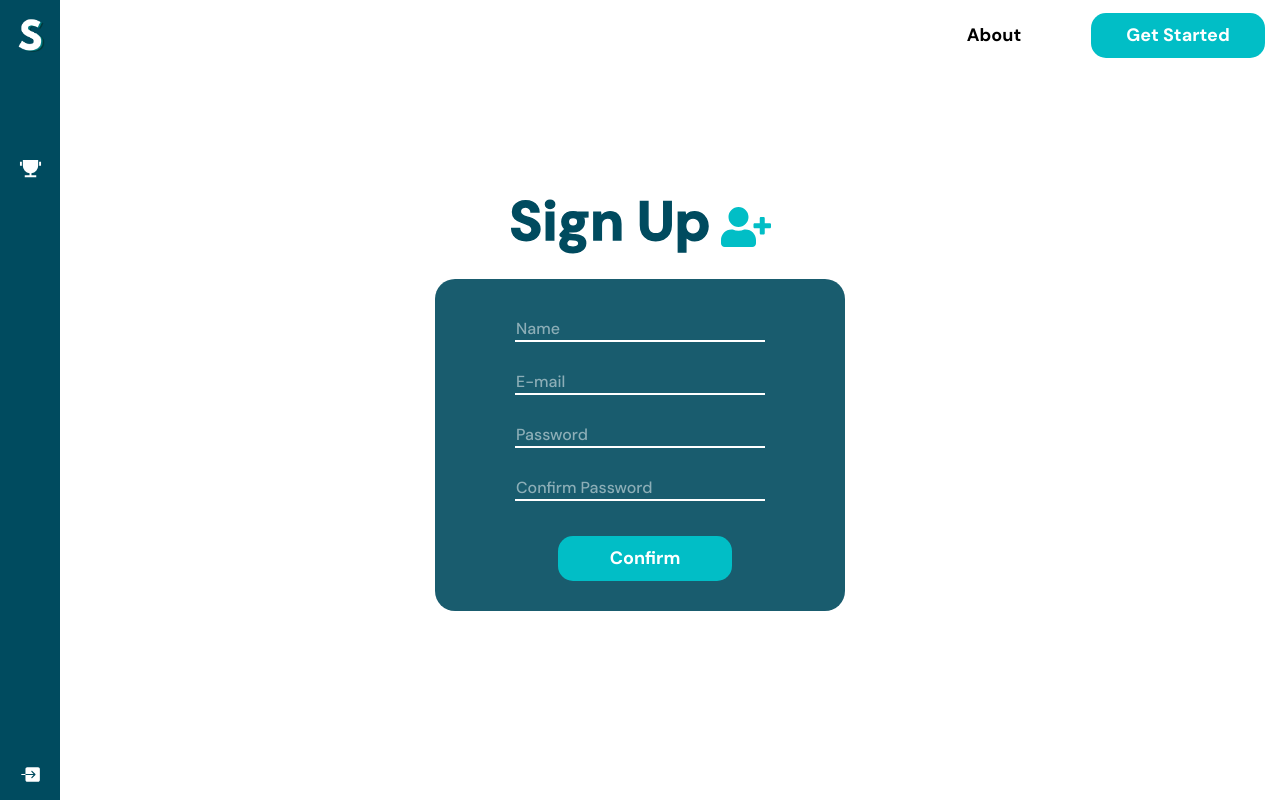
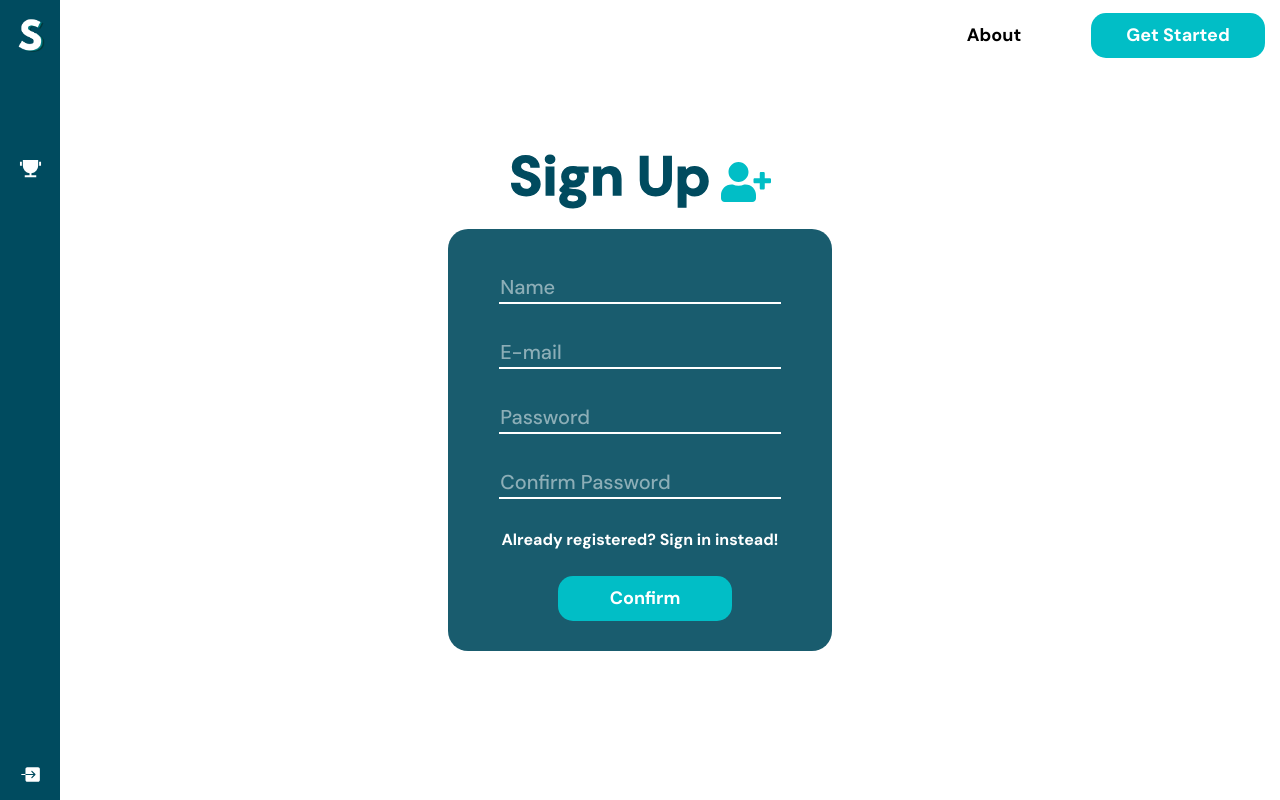
Before and after one commit to isabellexvr/shortly-front, a React (Vite) app: page /sign-up in a window 1280 px wide. Built offline with nearby package versions, Linux system fonts and the light colour scheme; no server answers.

Commit message:
style: sign up page

```diff
--- a/src/components/Input/index.jsx
+++ b/src/components/Input/index.jsx
@@ -0,0 +1,50 @@
+import styled from "styled-components";
+import { colors } from "../../assets/colors";
+
+export default function Input({type, id, htmlFor, name, handleEvent, children}){
+    return (
+        <InputContainer>
+          <input required type={type} name={name} id={id} onChange={handleEvent} />
+          <label htmlFor={htmlFor}>{children}</label>
+        </InputContainer>
+    )
+}
+
+const InputContainer = styled.div`
+  position: relative;
+  font-family: "DM Sans", sans-serif;
+  margin-bottom: 20px;
+  font-weight: 500;
+  > label {
+    position: absolute;
+    left: 1px;
+    bottom: 7px;
+    color: white;
+    opacity: 0.5;
+    cursor: text;
+    font-size: 20px;
+    transition: 0.5s ease-in-out;
+  }
+  > input {
+    all: unset;
+    border-bottom: 2px solid white;
+    outline: 0;
+    padding: 5px;
+    box-sizing: border-box;
+    font-size: 20px;
+    width: 22vw;
+    height: 45px;
+    color: white;
+    :focus,
+    :valid {
+      border-bottom: 2px solid ${colors.mediumBlue};
+      transition: 0.5s ease-in-out;
+    }
+    :focus ~ label,
+    :valid ~ label {
+      color: ${colors.mediumBlue};
+      transform: translateY(-37px);
+      font-size: 12px;
+    }
+  }
+`;
--- a/src/pages/SignUpPage/index.jsx
+++ b/src/pages/SignUpPage/index.jsx
@@ -2,8 +2,17 @@ import styled from "styled-components";
 import { colors } from "../../assets/colors.js";
 import { FaUserPlus } from "react-icons/fa";
 import { Button } from "../../components/Header";
+import Input from "../../components/Input/index.jsx";
+import { useState } from "react";
+import { Link } from "react-router-dom";
 
 export default function SignUpPage() {
+  const [form, setForm] = useState({});
+
+  const handleForm = ({ target: { value, name } }) => {
+    setForm({ ...form, [name]: value });
+  };
+
   return (
     <>
       <Title>
@@ -11,30 +20,55 @@ export default function SignUpPage() {
         <FaUserPlus />
       </Title>
       <Form>
-        <InputContainer>
-          <input required type="text" name="" id="name" />
-          <label htmlFor="name">Name</label>
-        </InputContainer>
-        <InputContainer>
-          <input required type="text" name="" id="email" />
-          <label htmlFor="email">E-mail</label>
-        </InputContainer>
-        <InputContainer>
-          <input required type="text" name="" id="password" />
-          <label htmlFor="password">Password</label>
-        </InputContainer>
-        <InputContainer>
-          <input required type="text" name="" id="confirmPassword" />
-          <label htmlFor="confirmPassword">Confirm Password</label>
-        </InputContainer>
-        <Button type="submit" fontColor="white" backgroundColor={colors.lightBlue}>Confirm</Button>
+        <Input
+          type={"text"}
+          id={"name"}
+          htmlFor={"name"}
+          handleEvent={handleForm}
+        >
+          Name
+        </Input>
+        <Input
+          type={"email"}
+          id={"email"}
+          htmlFor={"email"}
+          handleEvent={handleForm}
+        >
+          E-mail
+        </Input>
+        <Input
+          type={"password"}
+          id={"password"}
+          htmlFor={"password"}
+          handleEvent={handleForm}
+        >
+          Password
+        </Input>
+        <Input
+          type={"password"}
+          id={"confirmPassword"}
+          htmlFor={"confirmPassword"}
+          handleEvent={handleForm}
+        >
+          Confirm Password
+        </Input>
+        <StyledLink to={"/sign-in"}>
+          Already registered? Sign in instead!
+        </StyledLink>
+        <Button
+          type="submit"
+          fontColor="white"
+          backgroundColor={colors.lightBlue}
+        >
+          Confirm
+        </Button>
       </Form>
     </>
   );
 }
 
 const Form = styled.form`
-  width: 32vw;
+  width: 30vw;
   margin-top: 15px;
   display: flex;
   flex-direction: column;
@@ -44,45 +78,10 @@ const Form = styled.form`
   padding-top: 30px;
   padding-bottom: 30px;
   border-radius: 20px;
-  >button{
+  user-select: none;
+
+  > button {
     margin-top: 15px;
-  }
-`;
-
-const InputContainer = styled.div`
-  position: relative;
-  font-family: "DM Sans", sans-serif;
-  margin-bottom: 20px;
-  font-weight: 500;
-  > label {
-    position: absolute;
-    left: 1px;
-    bottom: 5px;
-    color: white;
-    opacity: 0.5;
-    cursor: text;
-    font-size: 16px;
-    transition: 0.5s ease-in-out;
-  }
-  > input {
-    all: unset;
-    border-bottom: 2px solid white;
-    outline: 0;
-    padding: 5px;
-    box-sizing: border-box;
-    font-size: 16px;
-    width: 250px;
-    :focus,
-    :valid {
-      border-bottom: 2px solid ${colors.mediumBlue};
-      transition: 0.5s ease-in-out;
-    }
-    :focus ~ label,
-    :valid ~ label {
-      color: ${colors.mediumBlue};
-      transform: translateY(-24px);
-      font-size: 12px;
-    }
   }
 `;
 
@@ -92,7 +91,8 @@ export const Title = styled.div`
   align-items: center;
   height: fit-content;
   font-family: "DM Sans", sans-serif;
-  padding: 5px;
+  cursor: default;
+  user-select: none;
   > h1 {
     font-size: 55px;
     margin-right: 10px;
@@ -106,3 +106,15 @@ export const Title = styled.div`
     color: ${colors.lightBlue};
   }
 `;
+
+const StyledLink = styled(Link)`
+  all: unset;
+  font-family: "DM Sans", sans-serif;
+  font-weight: 600;
+  font-size: 16px;
+  color: white;
+  padding: 13px;
+  cursor: pointer;
+  user-select: none;
+
+`
```
